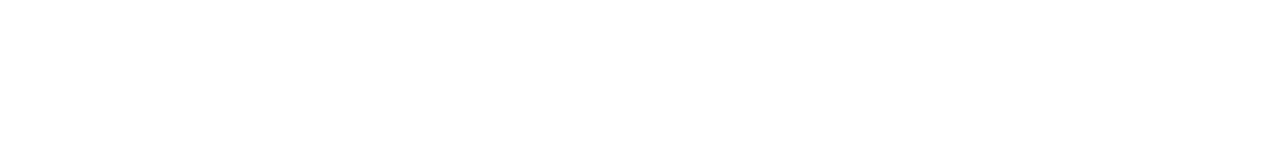
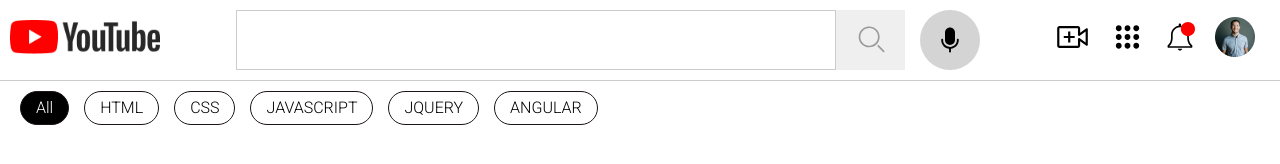
Before and after one commit to Balaji-Nandure/youtube-clone-html, a plain HTML site: page index.html in a window 1280 px wide. Drawn offline with Linux system fonts and the light colour scheme.

Commit message:
half done

```diff
--- a/index.html
+++ b/index.html
@@ -12,5 +12,50 @@
             src="https://kit.fontawesome.com/e5bfc33480.js"
             crossorigin="anonymous"></script>
     </head>
-    <body></body>
+    <body>
+        <header>
+            <nav>
+                <div class="logo">
+                    <img src="./images/youtube-logo.png" alt="" />
+                </div>
+
+                <div class="center_nav">
+                    <div class="search">
+                        <input type="text" name="" id="" />
+                        <button>
+                            <img src="./icons/search.svg" alt="" />
+                        </button>
+                    </div>
+
+                    <div class="mic">
+                        <img src="./icons/mic.svg" alt="" />
+                    </div>
+                </div>
+
+                <div class="side_nav">
+                    <i>
+                        <img src="./icons/video-add.svg" alt="" />
+                    </i>
+                    <i>
+                        <img src="./icons/dot-grid.svg" alt="" />
+                    </i>
+                    <i>
+                        <img src="./icons/bell.svg" alt="" />
+                    </i>
+                    <i>
+                        <img src="./images/avatar.png" alt="" />
+                    </i>
+                </div>
+            </nav>
+
+            <div class="tags">
+                <div class="tag dark">All</div>
+                <div class="tag lite">HTML</div>
+                <div class="tag lite">CSS</div>
+                <div class="tag lite">JAVASCRIPT</div>
+                <div class="tag lite">JQUERY</div>
+                <div class="tag lite">ANGULAR</div>
+            </div>
+        </header>
+    </body>
 </html>
--- a/styles.css
+++ b/styles.css
@@ -1 +1,87 @@
 /** @format */
+
+@import url("https://fonts.googleapis.com/css2?family=Roboto:ital,wght@0,100;0,300;0,400;0,500;1,100;1,300;1,400;1,500&display=swap");
+
+* {
+    margin: 0;
+    padding: 0;
+    box-sizing: border-box;
+}
+
+html,
+body {
+    line-height: 1.4;
+    font-weight: 300;
+    font-family: "Roboto", sans-serif;
+}
+
+nav {
+    display: flex;
+    justify-content: space-between;
+    align-items: center;
+    padding: 10px;
+}
+
+.logo img {
+    width: 150px;
+    height: auto;
+}
+
+.center_nav {
+    display: flex;
+}
+
+.search {
+    display: flex;
+}
+
+.search input {
+    min-width: 600px;
+    padding: 10px 20px;
+    border: 0.5px solid #ccc;
+}
+
+.search button {
+    border: none;
+    padding: 10px 20px;
+}
+
+.mic {
+    padding: 15px;
+    border-radius: 50%;
+    background-color: rgb(212, 212, 212);
+    display: grid;
+    place-items: center;
+    margin-left: 15px;
+}
+
+.mic img {
+    width: 30px;
+}
+
+.side_nav {
+    display: flex;
+    align-items: center;
+    justify-content: center;
+    gap: 20px;
+    margin-right: 15px;
+}
+
+/* tags */
+.tags {
+    display: flex;
+    padding: 10px 20px;
+    gap: 15px;
+    border-top: 1px solid #ccc;
+}
+
+.tag {
+    padding: 5px 15px;
+    border-radius: 20px;
+    border: 1px solid rgb(28, 21, 21);
+}
+
+.dark {
+    background: black;
+    color: white;
+}
```
Also changed, not shown: 1 other file.
